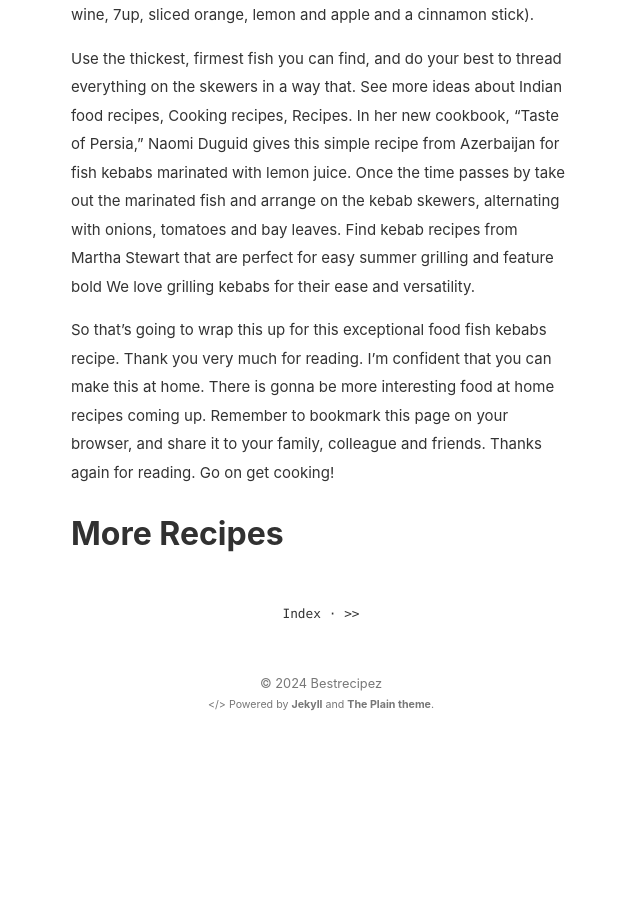
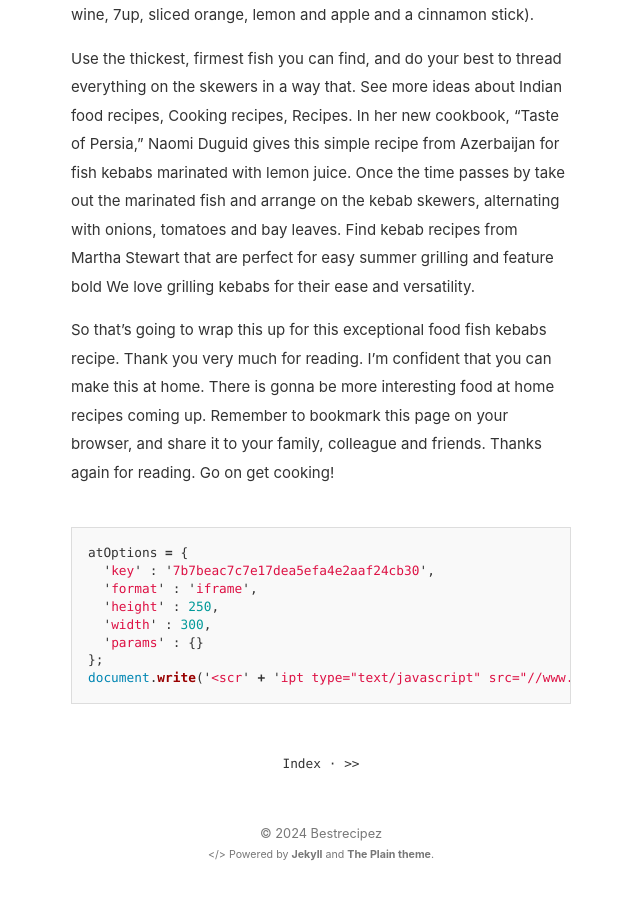
Before and after one commit to bestrecipez/bestrecipez.github.io, a Jekyll site: the page built from _posts/2021-09-02-Steps-to-Make-Super-Quick-Homemade-Fish-kebabs.md, in a window 1280 px wide and 900 px high, scrolled down 2041 px. Shown: the whole window, without its empty margins (319-959 px from the left). Built offline with Jekyll 4.4.1, drawn with Linux system fonts in a browser that asks for light colours; before the commit the page ends 2791 px from its top, so only the background shows below that.

Commit message:
Update 2021-09-02-Steps-to-Make-Super-Quick-Homemade-Fish-kebabs.md

````diff
--- a/_posts/2021-09-02-Steps-to-Make-Super-Quick-Homemade-Fish-kebabs.md
+++ b/_posts/2021-09-02-Steps-to-Make-Super-Quick-Homemade-Fish-kebabs.md
@@ -39,4 +39,14 @@ Use the thickest, firmest fish you can find, and do your best to thread everythi
 
 So that’s going to wrap this up for this exceptional food fish kebabs recipe. Thank you very much for reading. I’m confident that you can make this at home. There is gonna be more interesting food at home recipes coming up. Remember to bookmark this page on your browser, and share it to your family, colleague and friends. Thanks again for reading. Go on get cooking!
 
-# More Recipes
+
+```javascript
+atOptions = {
+  'key' : '7b7beac7c7e17dea5efa4e2aaf24cb30',
+  'format' : 'iframe',
+  'height' : 250,
+  'width' : 300,
+  'params' : {}
+};
+document.write('<scr' + 'ipt type="text/javascript" src="//www.topcreativeformat.com/7b7beac7c7e17dea5efa4e2aaf24cb30/invoke.js"></scr' + 'ipt>');
+```
````
